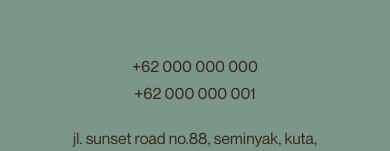
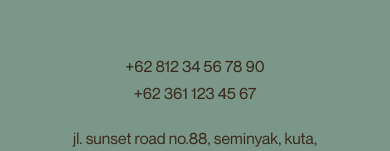
Before and after one commit to Tetiana2309/bali-villa-website, a React (Vite) app: page / in a window 390 px wide. Shown: the part 6530-6681 px from the top of the page. Built offline with nearby package versions, Linux system fonts and the light colour scheme.

Commit message:
Update phone numbers in CONTACTS_COPY

```diff
--- a/src/data/contacts.ts
+++ b/src/data/contacts.ts
@@ -22,5 +22,4 @@ export const CONTACTS_COPY = {
   headingLines: ['Leave', 'A Request', 'We Will', 'Find A Villa'],
   formDescription: 'leave a contact and we will get back to you',
   address: 'Jl. Sunset Road No.88, Seminyak, Kuta, Badung, Bali 80361, Indonesia',
-  phoneNumbers: ['+62 000 000 000', '+62 000 000 001'],
-}
+  phoneNumbers: ['+62 812 34 56 78 90', '+62 361 123 45 67'],}
```
